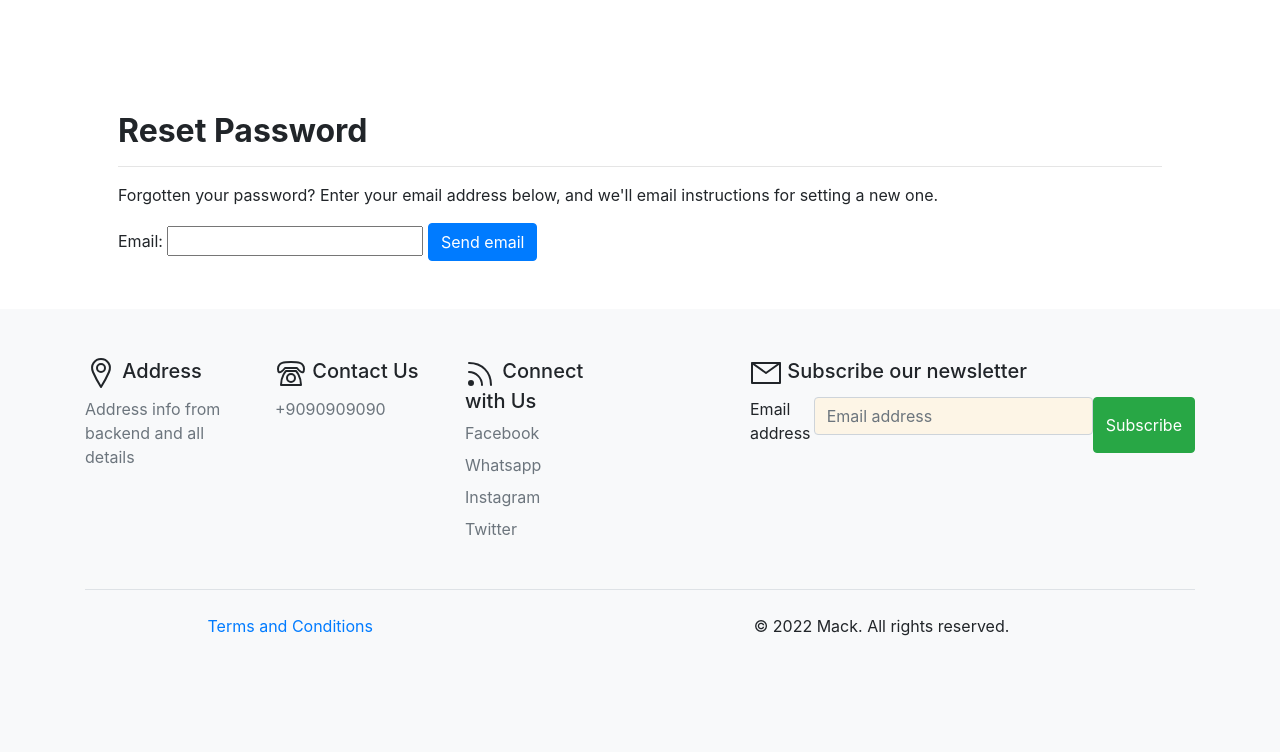
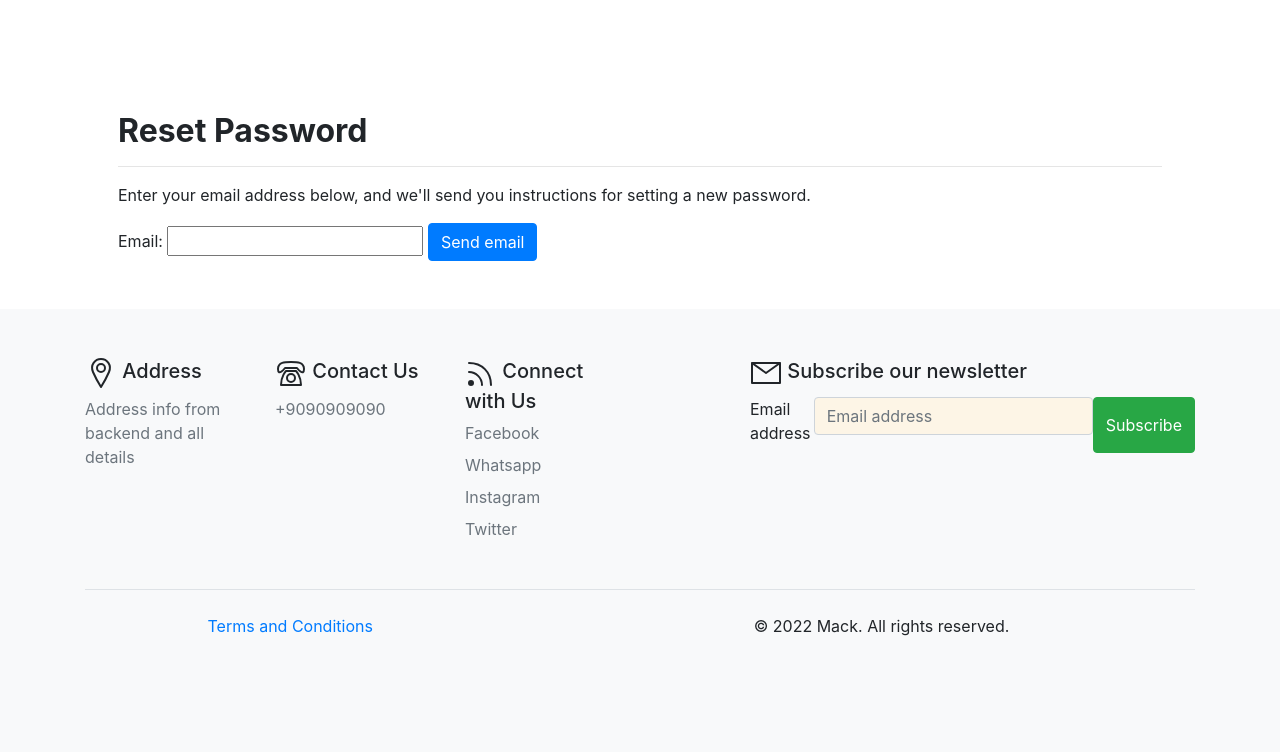
Before and after one commit to manishkumar12i/blog_project, a Django app: page /reset_password/ in a window 1280 px wide. Shown: the part 56-808 px from the top of the page. Run offline with Django 4.2, Linux system fonts and the light colour scheme; some libraries are stand-ins or nearby versions.

Commit message:
change some text line in password_reset.html file

```diff
--- a/miniblog/blog/templates/blog/password_reset.html
+++ b/miniblog/blog/templates/blog/password_reset.html
@@ -5,7 +5,7 @@
 	<div class="container p-5">
   	 	<h2 class="font-weight-bold mt-3">Reset Password</h2>
 		<hr>
-		<p>Forgotten your password? Enter your email address below, and we'll email instructions for setting a new one.</p>
+		<p>Enter your email address below, and we'll send you instructions for setting a new password.</p>
         <form method="POST">
             {% csrf_token %}
             {{form}}
```
